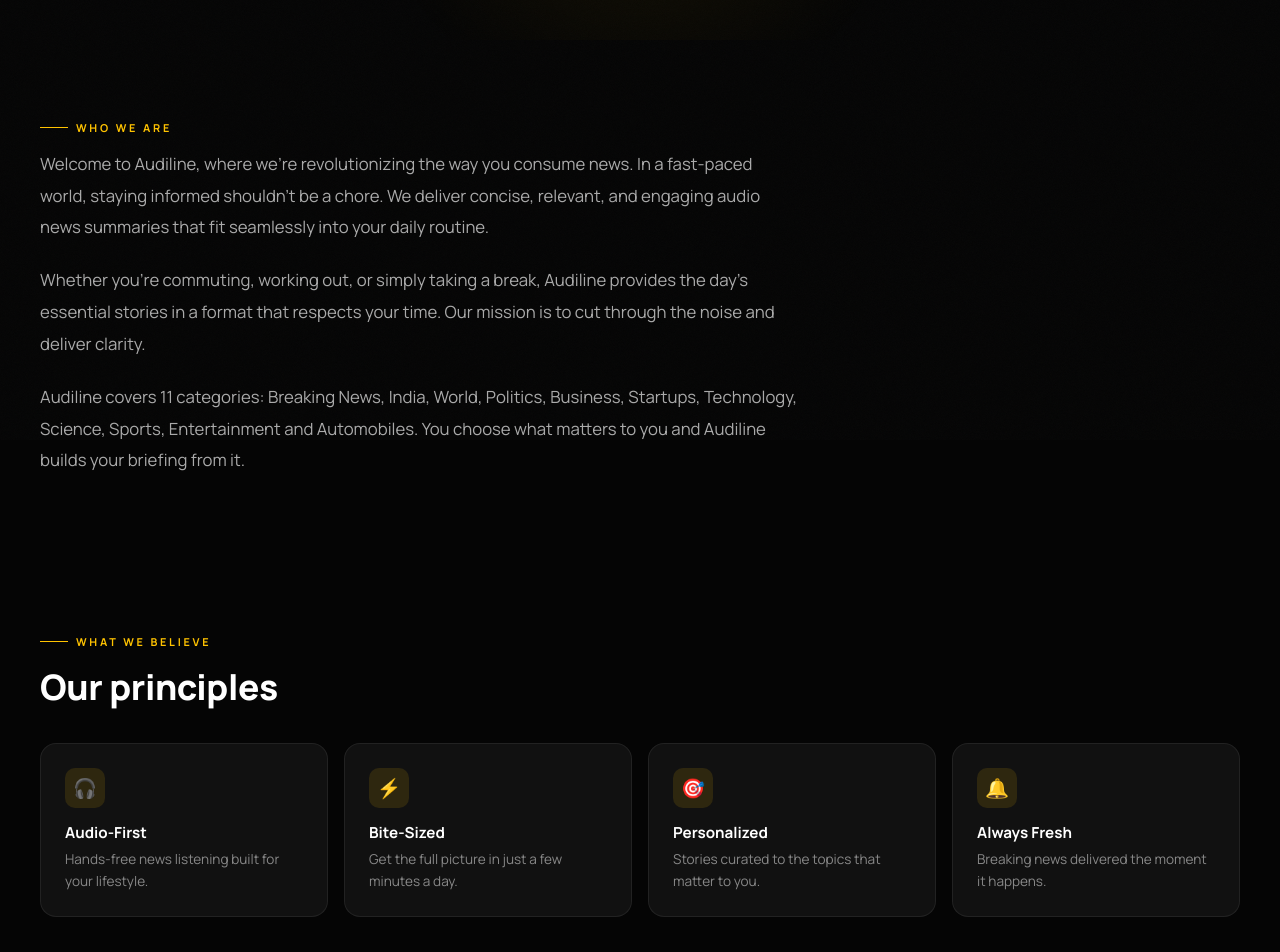
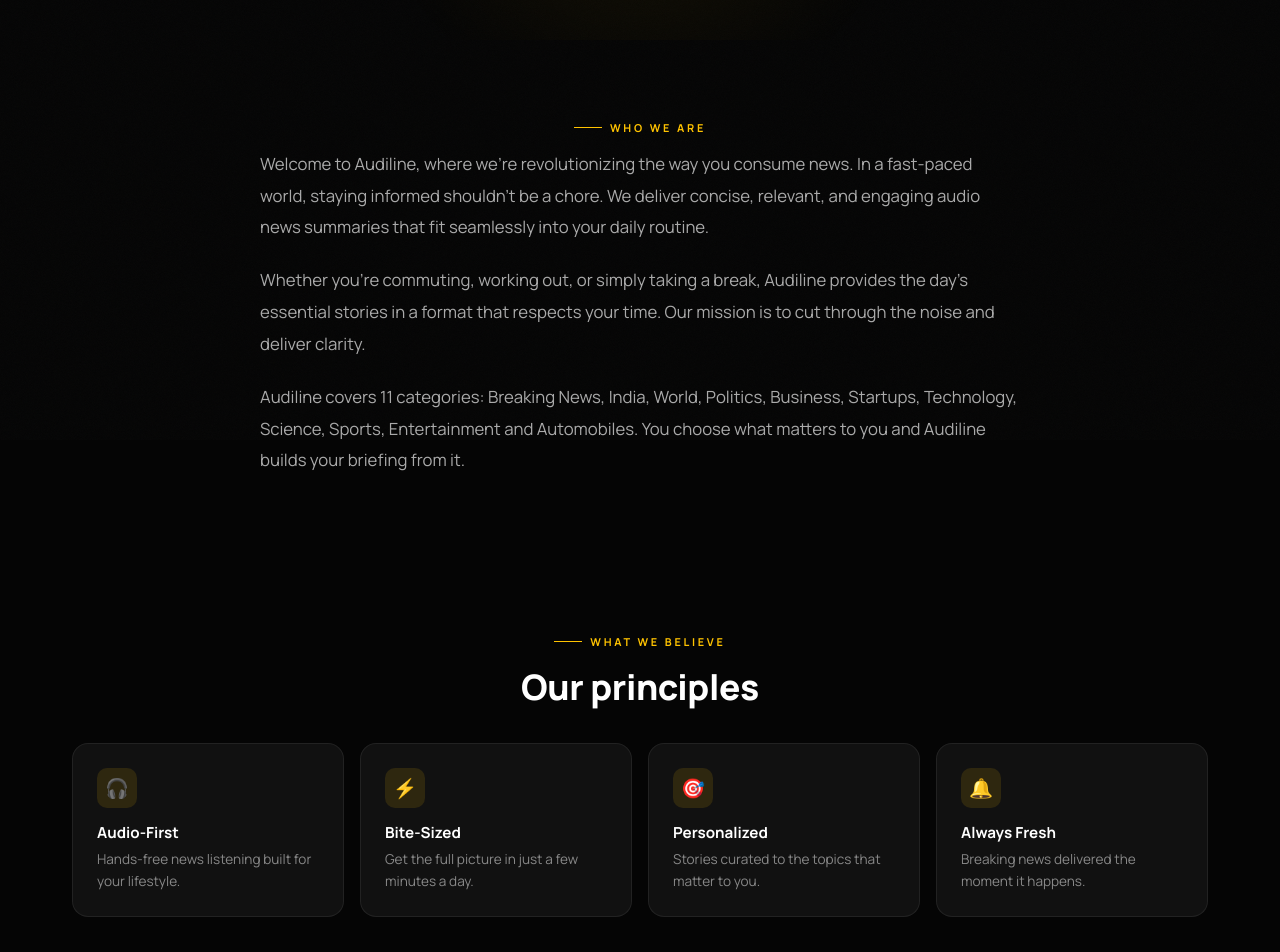
Before and after one commit to hiasm47/fictional-robot, a plain HTML site: page about.html in a window 1280 px wide. Shown: the part 360-1312 px from the top of the page. Drawn offline with Linux system fonts and the light colour scheme.

Commit message:
Adjust padding and text alignment in about.html

```diff
--- a/about.html
+++ b/about.html
@@ -114,7 +114,7 @@
         .page-hero h1{font-size:clamp(2.1rem,5vw,3.4rem);font-weight:800;letter-spacing:-.02em;line-height:1.1;max-width:820px;margin:0 auto 1rem}
         .page-hero .sub{max-width:640px;margin:0 auto;color:var(--text-muted);line-height:1.7}
         .wrap{max-width:1200px;margin:0 auto;padding:0 2rem}
-        .section-block{padding:4rem 0}
+        .section-block{padding-top:4rem;padding-bottom:4rem}
         .section-label{display:inline-flex;align-items:center;gap:.5rem;font-size:.68rem;font-weight:700;letter-spacing:.25em;text-transform:uppercase;color:var(--yellow);margin-bottom:.8rem}
         .section-label::before{content:'';display:block;width:28px;height:1px;background:var(--yellow)}
         .section-title{font-size:clamp(1.6rem,3vw,2.2rem);font-weight:800;letter-spacing:-.01em;margin-bottom:2rem}
@@ -180,6 +180,15 @@
         .social-card:hover{border-color:rgba(255,195,0,.3);color:var(--yellow)}
         @media(max-width:900px){.grid4{grid-template-columns:1fr 1fr}.grid3{grid-template-columns:1fr 1fr}.contact-grid{grid-template-columns:1fr}}
         @media(max-width:600px){.grid4,.grid3,.social-grid{grid-template-columns:1fr}}
+
+        .section-block{text-align:center}
+        .section-label{justify-content:center}
+        .prose{margin:0 auto}.prose p{text-align:left}
+        .faq-list{margin:0 auto}.faq-item summary,.faq-item p{text-align:left}
+        .card{text-align:left}
+        .contact-grid>div{text-align:center}
+        .email-block{max-width:420px;margin:1.5rem auto 0}
+        .social-card{text-align:center}
     </style>
 </head>
 <body>
```
